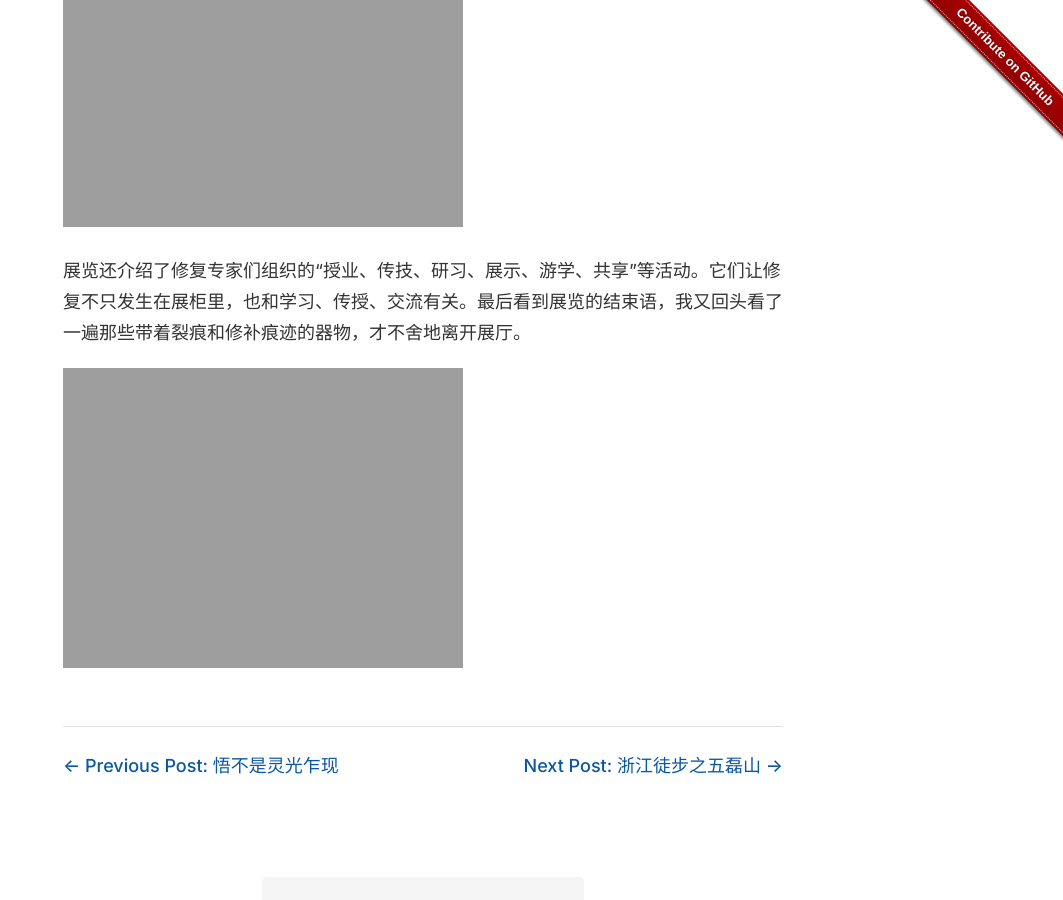
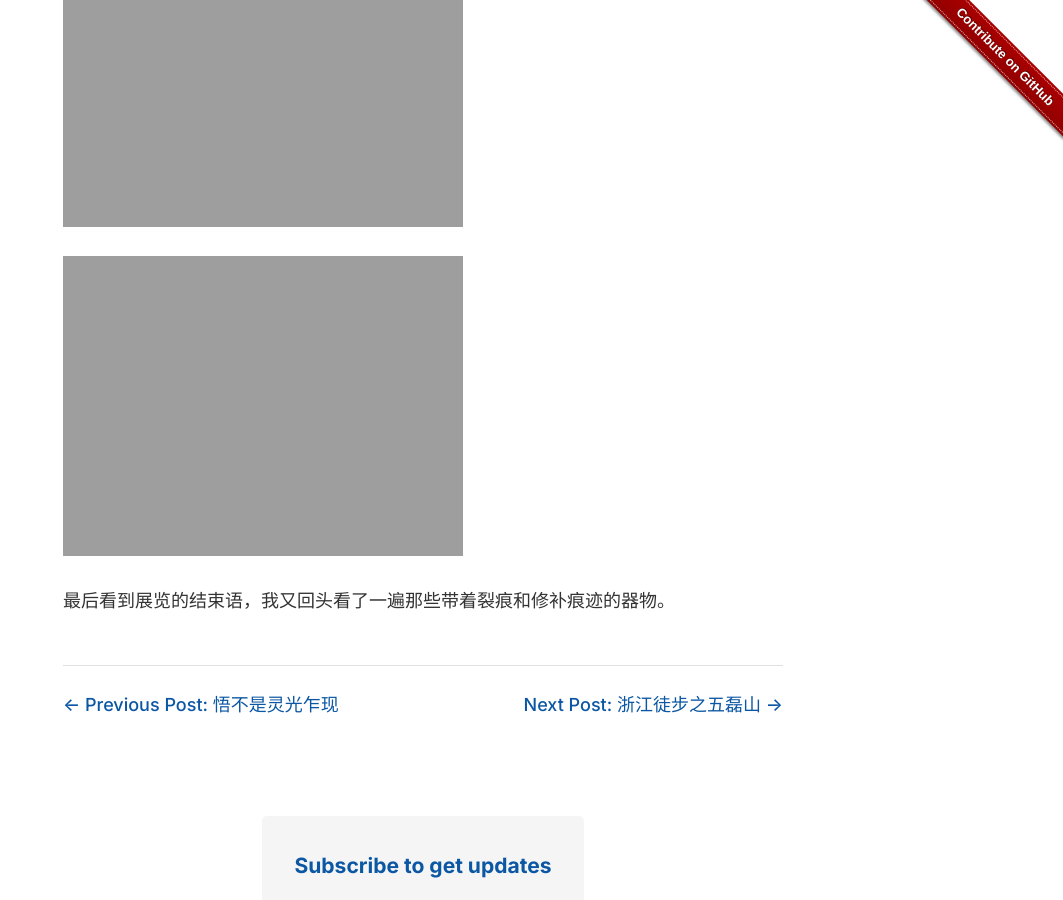
Before and after one commit to liuning0820/liuning0820.github.io, a Jekyll site: the page built from _posts/2026-06-26-慈溪市上林湖越窑青瓷博物馆.md, in a window 1280 px wide and 900 px high, scrolled down 3541 px. Shown: the whole window, without its empty margins (217-1280 px from the left). Built offline with Jekyll 4.4.1, drawn with Linux system fonts in a browser that asks for light colours.

Commit message:
feat(上林湖越窑): 调整展览结束部分的内容和图片顺序
- 移动展览结束语图片至段落开头
- 删除关于修复活动的详细描述
- 精简结尾段落，聚焦观展感受
- 改进内容流畅度和视觉呈现

```diff
--- a/_posts/2026-06-26-慈溪市上林湖越窑青瓷博物馆.md
+++ b/_posts/2026-06-26-慈溪市上林湖越窑青瓷博物馆.md
@@ -41,6 +41,6 @@ comments: true
 
 ![包口修复的青瓷器]({{ site.url }}{{site.baseurl}}/images/2026-06-26-上林湖越窑-04.jpg)
 
-展览还介绍了修复专家们组织的“授业、传技、研习、展示、游学、共享”等活动。它们让修复不只发生在展柜里，也和学习、传授、交流有关。最后看到展览的结束语，我又回头看了一遍那些带着裂痕和修补痕迹的器物，才不舍地离开展厅。
+![“不器·重生”展览结束语]({{ site.url }}{{site.baseurl}}/images/2026-06-26-上林湖越窑-05.jpg)
 
-![“不器·重生”展览结束语]({{ site.url }}{{site.baseurl}}/images/2026-06-26-上林湖越窑-05.jpg)
+最后看到展览的结束语，我又回头看了一遍那些带着裂痕和修补痕迹的器物。
```
